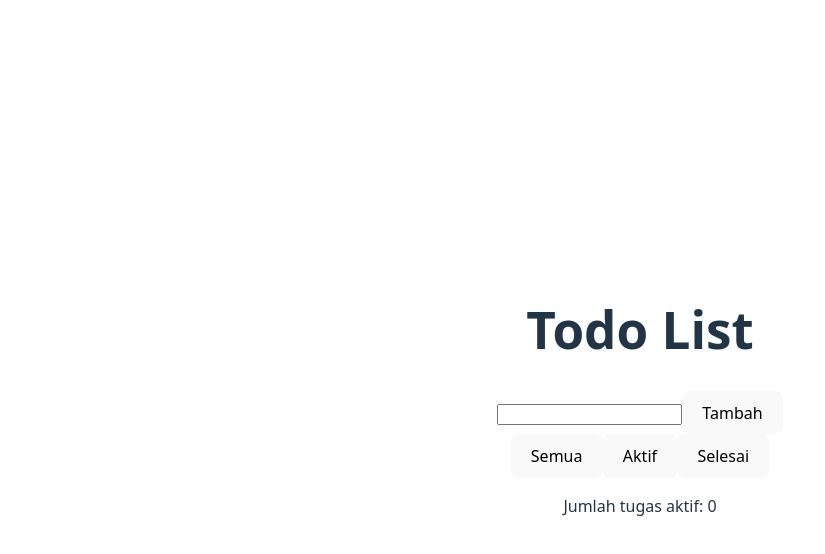
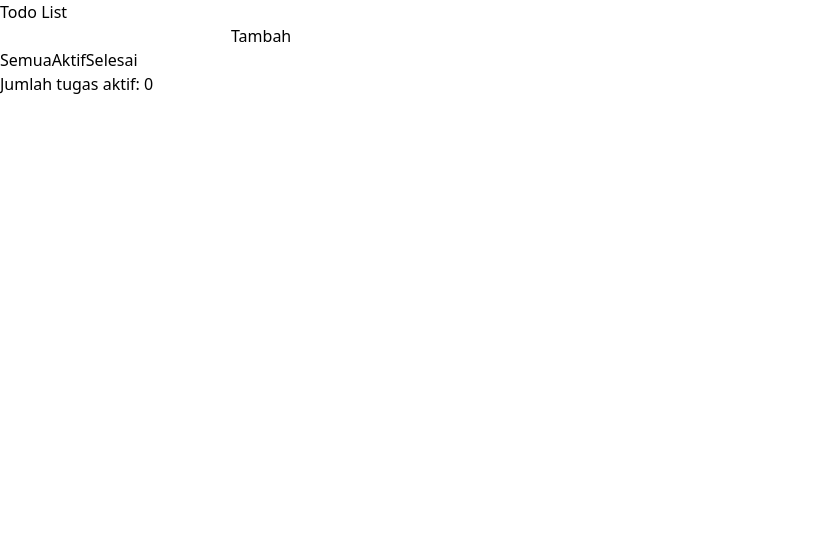
Before and after one commit to 4zree/32-pbk-uts-233510436, a Vue app: page / in a window 1280 px wide. Shown: the top 554 px of the page, without its empty margins (0-825 px from the left). Built offline with nearby package versions, Linux system fonts and the light colour scheme.

Commit message:
instal tailwind and class btn

```diff
--- a/package.json
+++ b/package.json
@@ -9,6 +9,8 @@
     "preview": "vite preview"
   },
   "dependencies": {
+    "@tailwindcss/vite": "^4.1.6",
+    "tailwindcss": "^4.1.6",
     "vue": "^3.5.13"
   },
   "devDependencies": {
--- a/src/App.vue
+++ b/src/App.vue
@@ -35,6 +35,9 @@ const listTugasFilter = computed(() => {
   }
 })
 
+const baseBtnClass = 'px-4 py-2 border border-gray-300 rounded-lg text-gray-700 hover:bg-gray-200 transition'
+const activeBtnClass = 'px-4 py-2 bg-gray-700 text-white rounded-lg'
+
 </script>
 
 <template>
--- a/src/style.css
+++ b/src/style.css
@@ -1,79 +1 @@
-:root {
-  font-family: system-ui, Avenir, Helvetica, Arial, sans-serif;
-  line-height: 1.5;
-  font-weight: 400;
-
-  color-scheme: light dark;
-  color: rgba(255, 255, 255, 0.87);
-  background-color: #242424;
-
-  font-synthesis: none;
-  text-rendering: optimizeLegibility;
-  -webkit-font-smoothing: antialiased;
-  -moz-osx-font-smoothing: grayscale;
-}
-
-a {
-  font-weight: 500;
-  color: #646cff;
-  text-decoration: inherit;
-}
-a:hover {
-  color: #535bf2;
-}
-
-body {
-  margin: 0;
-  display: flex;
-  place-items: center;
-  min-width: 320px;
-  min-height: 100vh;
-}
-
-h1 {
-  font-size: 3.2em;
-  line-height: 1.1;
-}
-
-button {
-  border-radius: 8px;
-  border: 1px solid transparent;
-  padding: 0.6em 1.2em;
-  font-size: 1em;
-  font-weight: 500;
-  font-family: inherit;
-  background-color: #1a1a1a;
-  cursor: pointer;
-  transition: border-color 0.25s;
-}
-button:hover {
-  border-color: #646cff;
-}
-button:focus,
-button:focus-visible {
-  outline: 4px auto -webkit-focus-ring-color;
-}
-
-.card {
-  padding: 2em;
-}
-
-#app {
-  max-width: 1280px;
-  margin: 0 auto;
-  padding: 2rem;
-  text-align: center;
-}
-
-@media (prefers-color-scheme: light) {
-  :root {
-    color: #213547;
-    background-color: #ffffff;
-  }
-  a:hover {
-    color: #747bff;
-  }
-  button {
-    background-color: #f9f9f9;
-  }
-}
+@import 'tailwindcss';
--- a/vite.config.js
+++ b/vite.config.js
@@ -1,7 +1,10 @@
 import { defineConfig } from 'vite'
 import vue from '@vitejs/plugin-vue'
+import tailwindcss from '@tailwindcss/vite'
 
 // https://vite.dev/config/
 export default defineConfig({
-  plugins: [vue()],
+  plugins: [vue(),
+    tailwindcss(),
+  ],
 })
```
Also changed, not shown: 1 other file (tests, documents, lock files or other folders).
